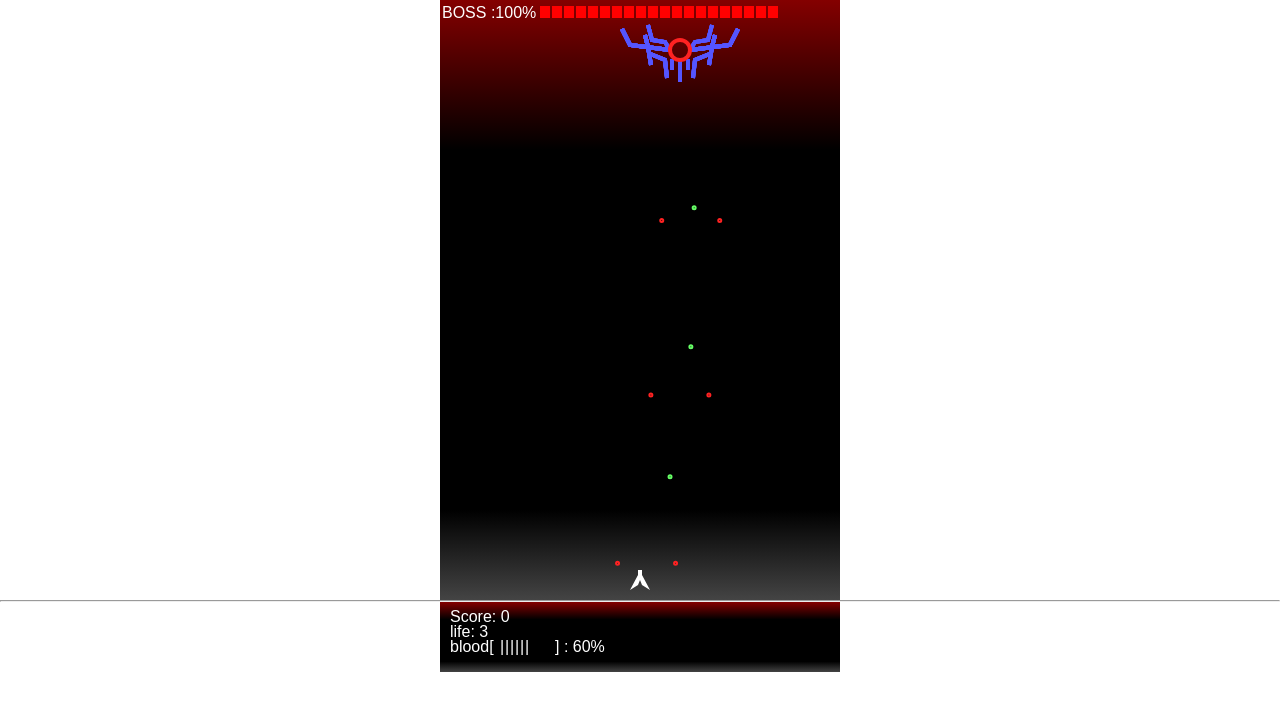
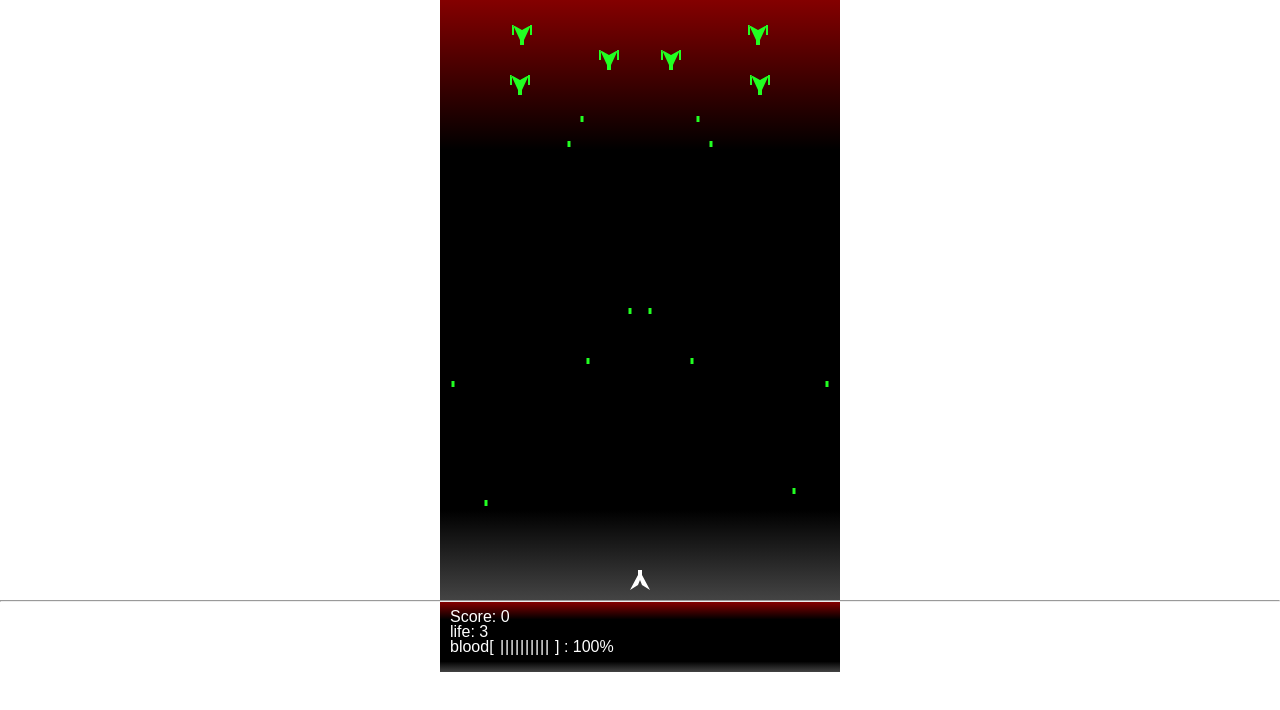
Before and after one commit to tonyz840101/shooting-game2, a plain HTML site: page index.html in a window 1280 px wide. Drawn offline with Linux system fonts and the light colour scheme.

Commit message:
Add files via upload

```diff
--- a/index.html
+++ b/index.html
@@ -30,7 +30,7 @@
 	var SuperPower = false;//normally it should be false
 	var ATKspeed = 2;//default 5
 	var cycle = 12;
-	var level = 5;//start level default 0
+	var level = 0;//start level default 0
 	/////////////////////////////
 	var canvas = document.getElementById("myCanvas");
 	var canvas2 = document.getElementById("myCanvas2");
```
Also changed, not shown: level_data.js (line endings or trailing spaces).
